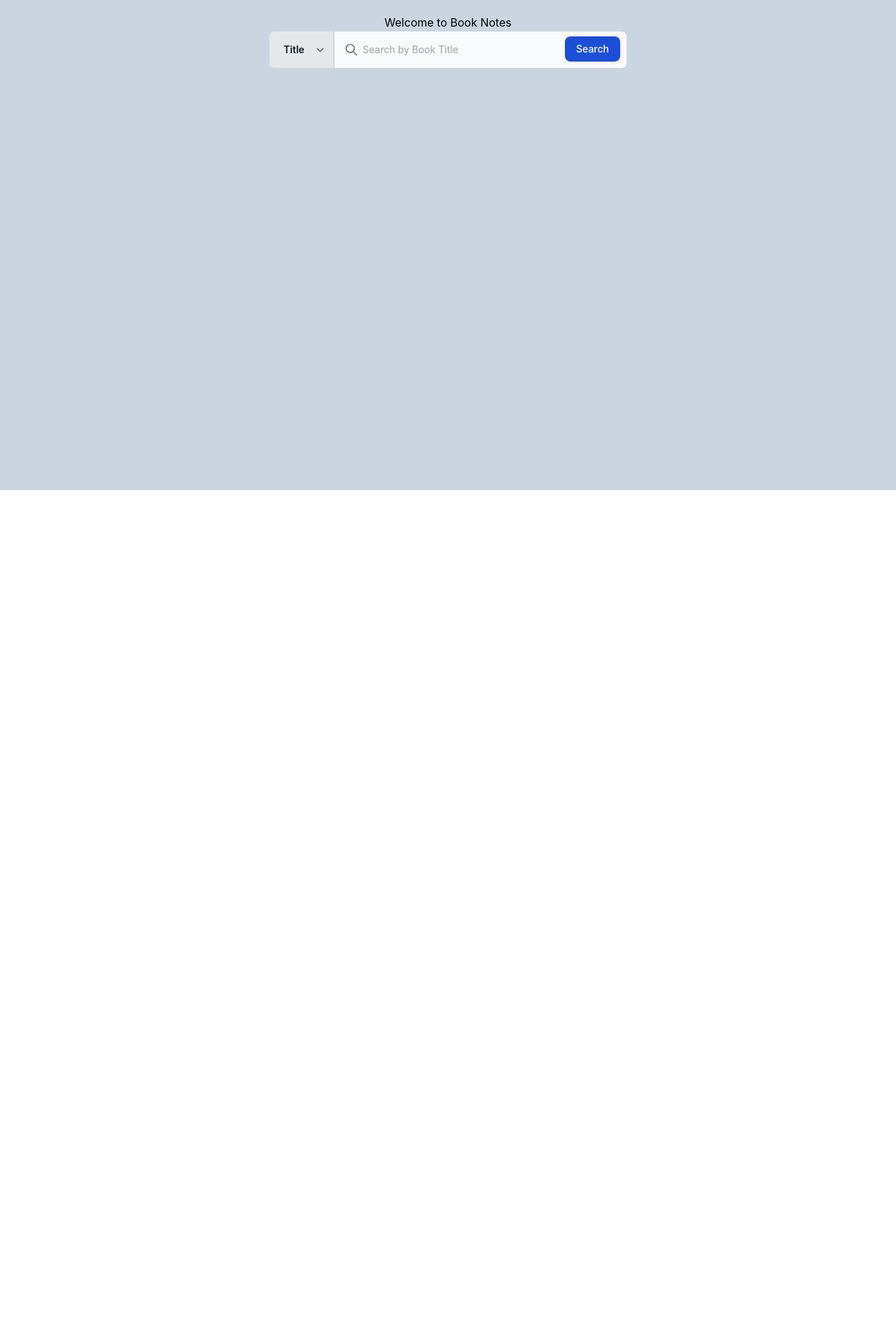
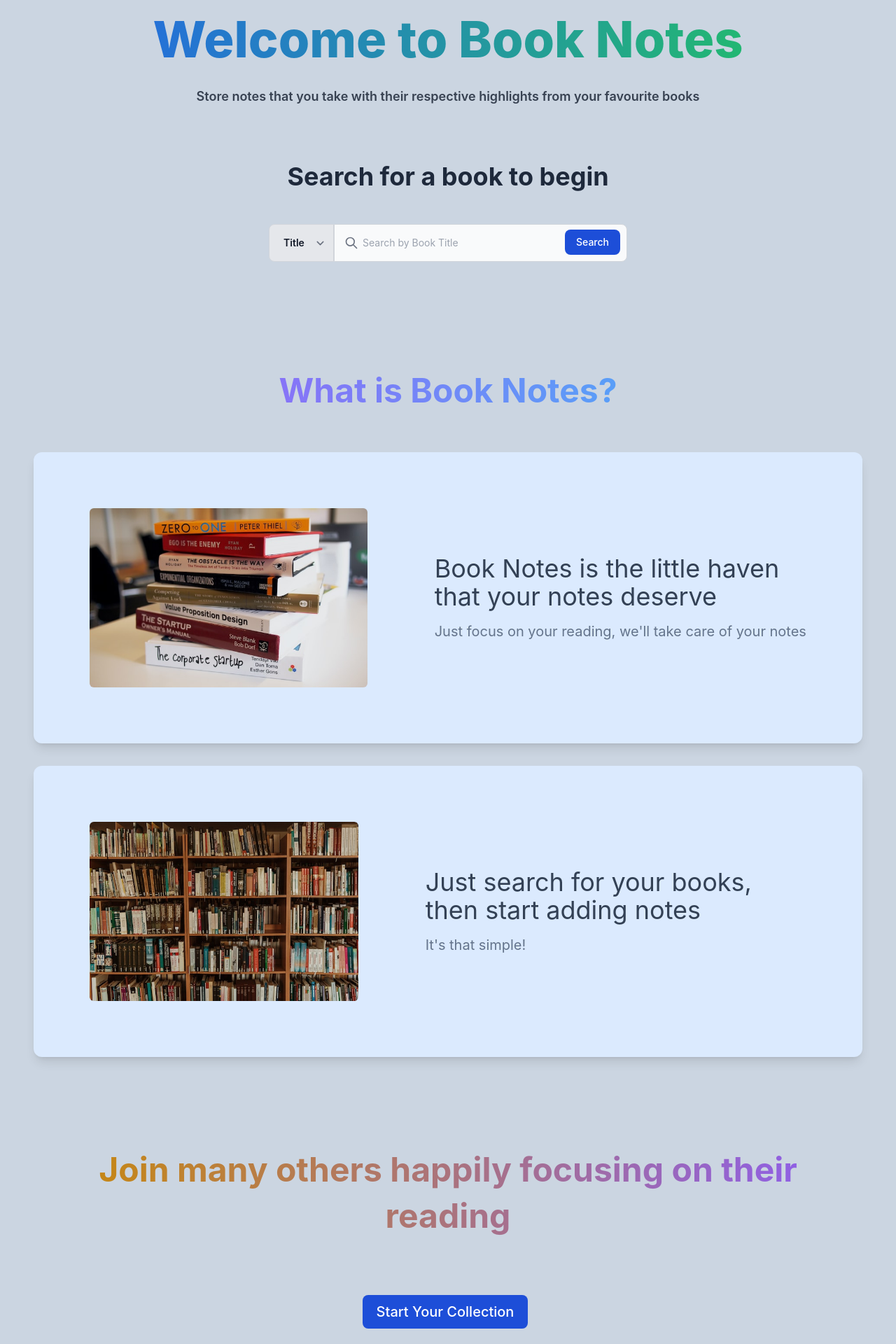
Before and after one commit to darricheng/book-notes-app, a React (Create React App) app: page / in a window 1280 px wide. Shown: the part 100-2020 px from the top of the page at 70% size. Before the commit the page ends 800 px from the top, so only its background shows below. Built offline with nearby package versions, Linux system fonts and the light colour scheme.

Commit message:
Beautify home page

```diff
--- /dev/null
+++ b/src/Components/DescCard.js
@@ -0,0 +1,11 @@
+export default function DescCard(props) {
+  return (
+    <section className="mb-8 flex items-center justify-start gap-24 basis-2 p-20 rounded-xl border-1 shadow-lg bg-blue-100">
+      <img src={props.img} className="rounded-md h-64" />
+      <div className="text-left">
+        <h3 className="text-4xl text-slate-700 mb-4">{props.header}</h3>
+        <p className="text-xl text-slate-500">{props.para}</p>
+      </div>
+    </section>
+  );
+}
--- a/src/Pages/Home.js
+++ b/src/Pages/Home.js
@@ -1,14 +1,51 @@
+import DescCard from "../Components/DescCard";
 import SearchBar from "../Components/SearchBar";
+import stackOfBooks from "../img/stack-of-books.jpg";
+import libraryBookshelf from "../img/library-bookshelf.jpg";
+import { useNavigate } from "react-router-dom";
 
 export default function Home({
   // destructured props
   setSearchText,
   submitSearch,
 }) {
+  const navigate = useNavigate();
   return (
     <div className="p-12" id="home">
-      <h1>Welcome to Book Notes</h1>
+      <h1 className="text-7xl font-extrabold mb-8 text-transparent bg-clip-text bg-gradient-to-r from-blue-600 to-green-500">
+        Welcome to Book Notes
+      </h1>
+      <p className="text-lg font-semibold mb-20 text-gray-700">
+        Store notes that you take with their respective highlights from your
+        favourite books
+      </p>
+      <h2 className="text-4xl font-bold mb-12 text-slate-800">
+        Search for a book to begin
+      </h2>
       <SearchBar setSearchText={setSearchText} submitSearch={submitSearch} />
+      <h3 className="mt-40 mb-16 text-5xl font-bold text-transparent bg-clip-text bg-gradient-to-r from-purple-500 to-sky-400">
+        What is Book Notes?
+      </h3>
+      <DescCard
+        img={stackOfBooks}
+        header="Book Notes is the little haven that your notes deserve"
+        para="Just focus on your reading, we'll take care of your notes"
+      />
+      <DescCard
+        img={libraryBookshelf}
+        header="Just search for your books, then start adding notes"
+        para="It's that simple!"
+      />
+      <h3 className="mt-32 mb-20 text-5xl leading-snug font-bold text-transparent bg-clip-text bg-gradient-to-r from-yellow-600 to-violet-500">
+        Join many others happily focusing on their reading
+      </h3>
+      <button
+        type="button"
+        class="text-white bg-blue-700 hover:bg-blue-800 focus:ring-4 focus:ring-blue-300 font-medium rounded-lg text-xl px-5 py-2.5 mr-2 mb-2 dark:bg-blue-600 dark:hover:bg-blue-700 focus:outline-none dark:focus:ring-blue-800"
+        onClick={() => navigate("/search")}
+      >
+        Start Your Collection
+      </button>
     </div>
   );
 }
```
Also changed, not shown: src/img/library-bookshelf.jpg (added), src/img/stack-of-books.jpg (added).
